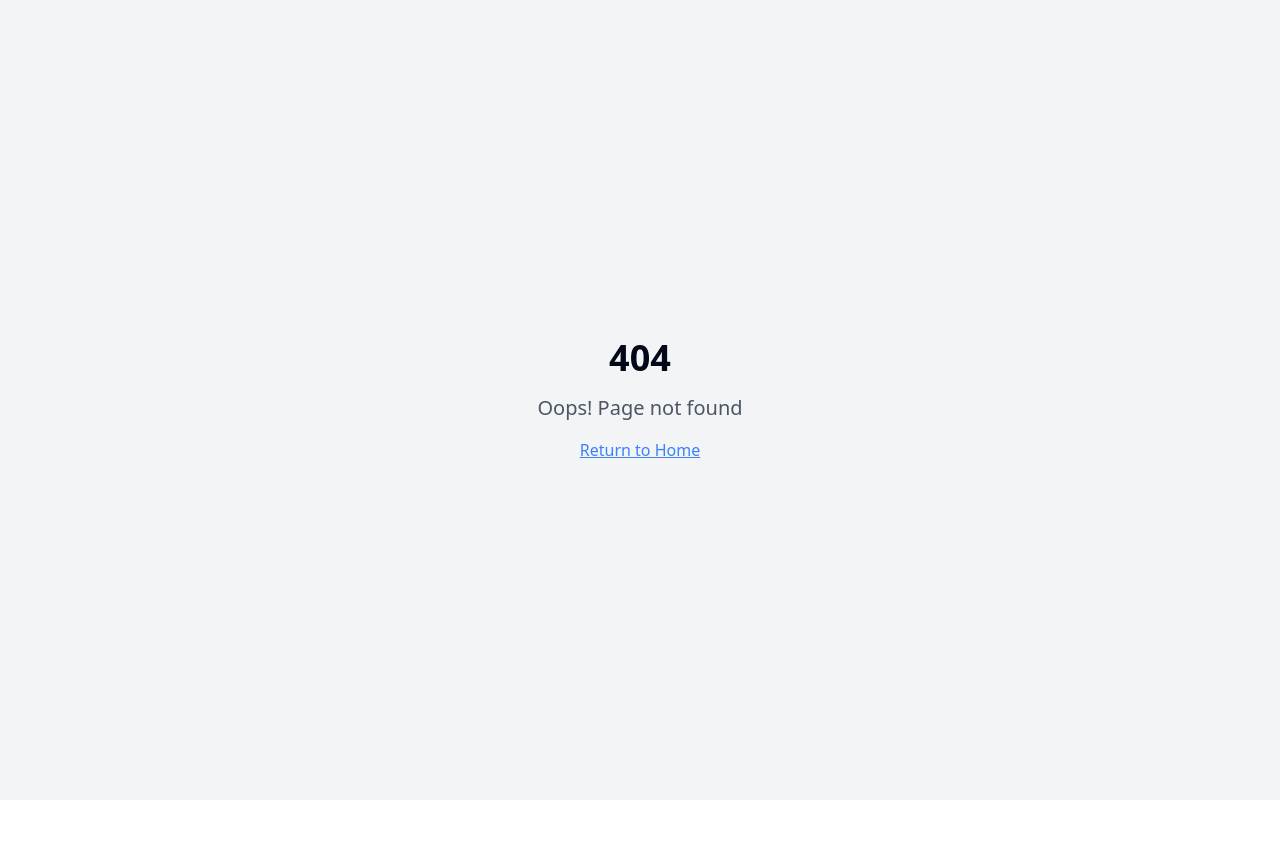
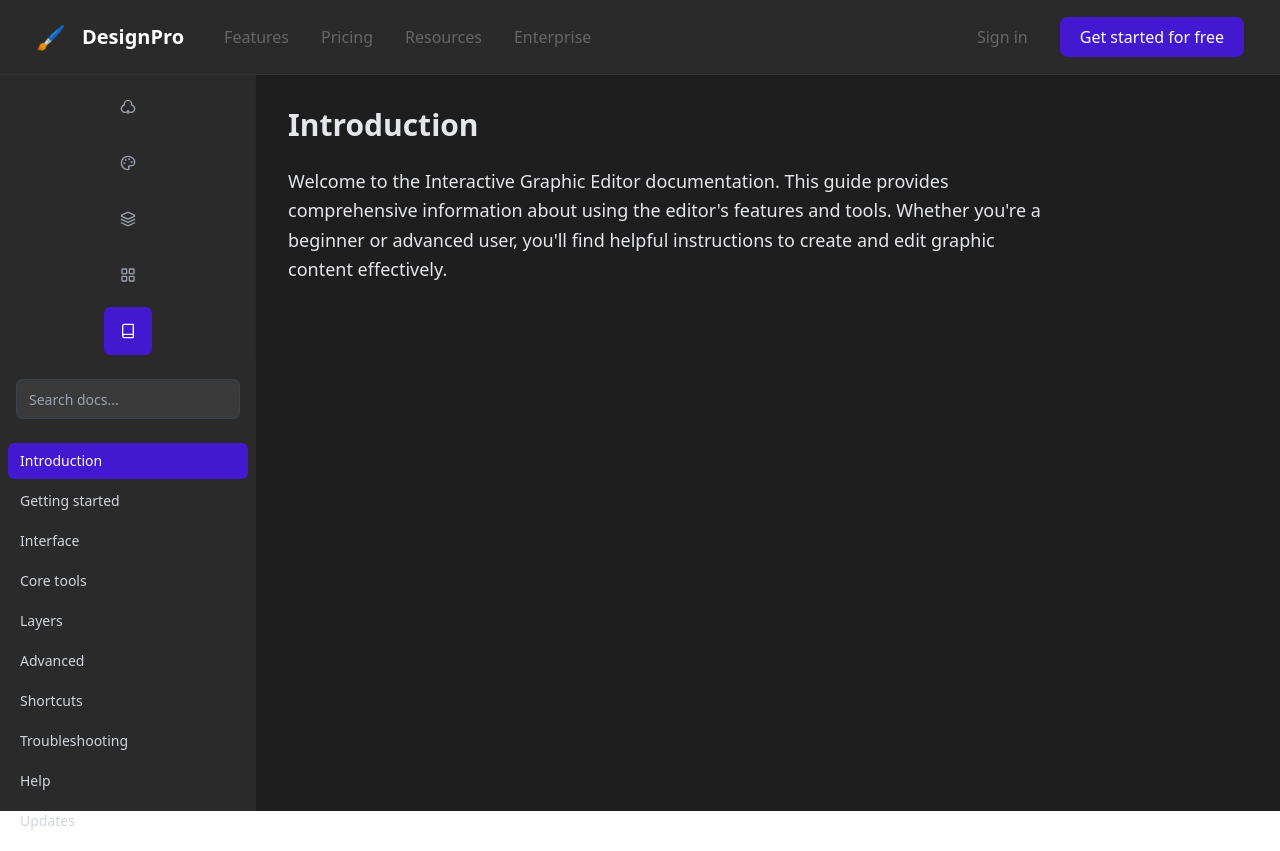
Before and after one commit to AndriyBorkovich/graphic-designer, a React (Vite) app: page /documentation in a window 1280 px wide. Before the commit this address had no page. Before the commit the page ends 800 px from the top, so only its background shows below. Built offline with nearby package versions, Linux system fonts and the light colour scheme.

Commit message:
feat: Add documentation page and navigation
This commit adds a documentation page and integrates it into the sidebar navigation.

```diff
--- a/src/App.tsx
+++ b/src/App.tsx
@@ -10,6 +10,7 @@ import SignInPage from "./pages/SignInPage";
 import SignUpPage from "./pages/SignUpPage";
 import ProjectsPage from "./pages/ProjectsPage";
 import EditorPage from "./pages/EditorPage";
+import DocumentationPage from "./pages/DocumentationPage";
 import NotFound from "./pages/NotFound";
 
 const queryClient = new QueryClient();
@@ -27,6 +28,7 @@ const App = () => (
             <Route path="/sign-up" element={<SignUpPage />} />
             <Route path="/projects" element={<ProjectsPage />} />
             <Route path="/editor/:projectId?" element={<EditorPage />} />
+            <Route path="/documentation" element={<DocumentationPage />} />
             {/* ADD ALL CUSTOM ROUTES ABOVE THE CATCH-ALL "*" ROUTE */}
             <Route path="*" element={<NotFound />} />
           </Routes>
--- a/src/components/editor/SidebarNav.tsx
+++ b/src/components/editor/SidebarNav.tsx
@@ -6,19 +6,24 @@ import {
   TooltipContent,
   TooltipTrigger,
 } from "@/components/ui/tooltip";
-import { ClubIcon, PaletteIcon, Layers, LayoutGrid } from "lucide-react";
+import { ClubIcon, PaletteIcon, Layers, LayoutGrid, BookIcon } from "lucide-react";
+import { useNavigate } from "react-router-dom";
 
 interface SidebarNavProps {
   activeTab: string;
   setActiveTab: (tab: string) => void;
   onProjectsClick?: () => void;
+  className?: string;
 }
 
 export const SidebarNav: React.FC<SidebarNavProps> = ({
   activeTab,
   setActiveTab,
   onProjectsClick,
+  className,
 }) => {
+  const navigate = useNavigate();
+
   const tabs = [
     { id: "tools", icon: ClubIcon, label: "Tools" },
     { id: "colors", icon: PaletteIcon, label: "Colors" },
@@ -27,12 +32,18 @@ export const SidebarNav: React.FC<SidebarNavProps> = ({
       id: "projects",
       icon: LayoutGrid,
       label: "Projects",
-      action: onProjectsClick
+      action: onProjectsClick || (() => navigate("/projects"))
     },
+    {
+      id: "documentation",
+      icon: BookIcon,
+      label: "Documentation",
+      action: () => navigate("/documentation")
+    }
   ];
 
   return (
-    <div className="flex flex-col items-center gap-2 bg-[#2A2A2A] p-2 h-full">
+    <div className={`flex flex-col items-center gap-2 bg-[#2A2A2A] p-2 ${className || "h-full"}`}>
       {tabs.map((tab) => (
         <Tooltip key={tab.id}>
           <TooltipTrigger asChild>
--- /dev/null
+++ b/src/pages/DocumentationPage.tsx
@@ -0,0 +1,97 @@
+
+import React, { useState } from "react";
+import { Navbar } from "@/components/layout/Navbar";
+import { Input } from "@/components/ui/input";
+import { ScrollArea } from "@/components/ui/scroll-area";
+import { cn } from "@/lib/utils";
+import { BookIcon } from "lucide-react";
+import { SidebarNav } from "@/components/editor/SidebarNav";
+
+// Documentation sections
+const sections = [
+  { id: "introduction", title: "Introduction", content: `Welcome to the Interactive Graphic Editor documentation. This guide provides comprehensive information about using the editor's features and tools. Whether you're a beginner or advanced user, you'll find helpful instructions to create and edit graphic content effectively.` },
+  { id: "getting-started", title: "Getting started", content: `To begin using the Graphic Editor, create a new project or open an existing one from the Projects page. Once in the editor, you'll see the canvas in the center with tools on the left side and properties on the right.` },
+  { id: "interface", title: "Interface", content: `The editor interface consists of a main canvas area, tools sidebar, layers panel, and properties panel. The top navigation bar allows you to save your work, undo/redo actions, and access additional settings.` },
+  { id: "core-tools", title: "Core tools", content: `The core tools include: Selection tool for moving and resizing objects, Draw tool for freehand drawing, Shape tools for creating rectangles, circles and other geometric forms, Text tool for adding and editing text, and Color picker for changing object colors.` },
+  { id: "layers", title: "Layers", content: `The Layers panel helps you organize your design elements. You can reorder layers by dragging, hide/show layers with the visibility toggle, group layers together, and adjust layer opacity and blending modes.` },
+  { id: "advanced", title: "Advanced", content: `Advanced features include masks, filters, effects, and transformations. These allow you to create more complex designs with gradient fills, drop shadows, blur effects, and non-destructive editing capabilities.` },
+  { id: "shortcuts", title: "Shortcuts", content: `Keyboard shortcuts: Ctrl+Z (Undo), Ctrl+Y (Redo), Ctrl+S (Save), Spacebar+Drag (Pan canvas), Ctrl++ (Zoom in), Ctrl+- (Zoom out), Delete (Remove selected), Ctrl+G (Group selected), Ctrl+D (Duplicate).` },
+  { id: "troubleshooting", title: "Troubleshooting", content: `Common issues include: canvas rendering problems (try clearing browser cache), tool not responding (check if you have an active selection), changes not saving (verify your connection and permissions), and performance issues (reduce project complexity or close other applications).` },
+  { id: "help", title: "Help", content: `For additional help, visit our support forum, check tutorial videos, or contact our support team. We're continuously improving the editor based on user feedback.` },
+  { id: "updates", title: "Updates", content: `Stay informed about the latest features and improvements. We regularly update the editor with new tools, performance enhancements, and bug fixes to provide you with the best design experience.` },
+];
+
+const DocumentationPage: React.FC = () => {
+  const [activeSection, setActiveSection] = useState<string>("introduction");
+  const [searchQuery, setSearchQuery] = useState<string>("");
+
+  // Filter sections based on search query
+  const filteredSections = sections.filter(section =>
+    section.title.toLowerCase().includes(searchQuery.toLowerCase()) ||
+    section.content.toLowerCase().includes(searchQuery.toLowerCase())
+  );
+
+  // Get current section content
+  const currentSection = sections.find(section => section.id === activeSection);
+
+  return (
+    <div className="min-h-screen flex flex-col">
+      <Navbar />
+      <main className="flex-grow flex h-[calc(100vh-4rem)]">
+        <div className="flex w-full">
+          {/* Left sidebar - Documentation Nav */}
+          <div className="w-64 bg-[#2A2A2A] text-white flex flex-col">
+            <SidebarNav
+              activeTab="documentation"
+              setActiveTab={() => {}}
+              className="border-r border-gray-800"
+            />
+            {/* Documentation sections navigation */}
+            <div className="flex-1 flex flex-col">
+              <div className="p-4">
+                <Input
+                  className="bg-[#3A3A3A] border-gray-700 text-white placeholder:text-gray-400"
+                  placeholder="Search docs..."
+                  value={searchQuery}
+                  onChange={(e) => setSearchQuery(e.target.value)}
+                />
+              </div>
+              <ScrollArea className="flex-1">
+                <div className="px-2 py-2">
+                  {filteredSections.map((section) => (
+                    <button
+                      key={section.id}
+                      onClick={() => setActiveSection(section.id)}
+                      className={cn(
+                        "w-full text-left px-3 py-2 rounded-md text-sm mb-1 transition-colors",
+                        activeSection === section.id
+                          ? "bg-[#4318D1] text-white"
+                          : "text-gray-300 hover:bg-gray-700"
+                      )}
+                    >
+                      {section.title}
+                    </button>
+                  ))}
+                </div>
+              </ScrollArea>
+            </div>
+          </div>
+
+          {/* Main content */}
+          <div className="flex-1 bg-[#1E1E1E] text-gray-200 p-8 overflow-auto">
+            {currentSection && (
+              <div>
+                <h1 className="text-3xl font-bold mb-6">{currentSection.title}</h1>
+                <p className="text-lg leading-relaxed max-w-3xl">
+                  {currentSection.content}
+                </p>
+              </div>
+            )}
+          </div>
+        </div>
+      </main>
+    </div>
+  );
+};
+
+export default DocumentationPage;
--- a/src/pages/EditorPage.tsx
+++ b/src/pages/EditorPage.tsx
@@ -28,23 +28,24 @@ const EditorPage: React.FC = () => {
 
   const fetchProjectDetails = async () => {
     try {
-      // Using 'any' to bypass TypeScript errors with Supabase tables
       const { data, error } = await supabase
-        .from("projects" as any)
+        .from("projects")
         .select("name")
         .eq("id", projectId)
         .eq("user_id", user?.id)
         .single();
 
       if (error) {
-        throw error;
+        console.error("Error fetching project details:", error);
+        toast.error("Failed to load project details");
+        return;
       }
 
       if (data) {
         setProjectName(data.name);
         document.title = `${data.name} | Editor`;
       }
-    } catch (error) {
+    } catch (error: any) {
       console.error("Error fetching project details:", error);
       toast.error("Failed to load project details");
     }
```
